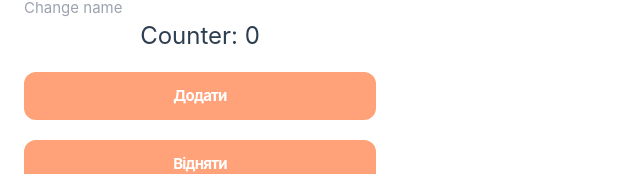
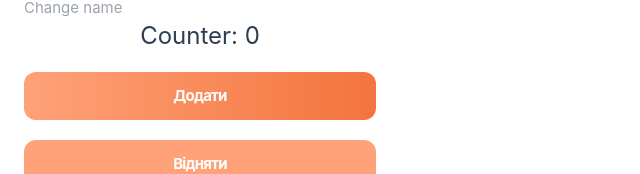
Before and after one commit to Sokilskill/traveler, a Vue app: page / in a window 1280 px wide. Shown: the part 536-710 px from the top of the page, without its empty margins (0-640 px from the left). Built offline with nearby package versions, Linux system fonts and the light colour scheme.

Commit message:
props as object

```diff
--- a/src/components/FavoritePlaces/FavoritePlaces.vue
+++ b/src/components/FavoritePlaces/FavoritePlaces.vue
@@ -4,9 +4,7 @@ import IButton from '../IButton/IButton.vue'
 import { ref } from 'vue'
 const counter = ref(0) // { value: 0 }
 const user = ref({ name: 'Jack', age: 10 })
-const changeName = (newName) => {
-  user.value.name = newName
-}
+
 const increment = () => {
   counter.value += 1
 }
@@ -32,7 +30,14 @@ const updateName = () => {
 
     <p class="text-center text-2xl" v-if="counter !== 10">Counter: {{ counter }}</p>
 
-    <IButton class="w-full mt-5" @click="increment" :disabled="counter === 10">Додати</IButton>
+    <IButton
+      variant="gradient"
+      red="red"
+      class="w-full mt-5"
+      @click="increment"
+      :disabled="counter === 10"
+      >Додати</IButton
+    >
     <IButton class="w-full mt-5" @click="decrement" :disabled="counter === 0">Відняти</IButton>
 
     <IButton class="w-full mt-10">Додати маркер</IButton>
--- a/src/components/IButton/IButton.vue
+++ b/src/components/IButton/IButton.vue
@@ -1,10 +1,23 @@
 <script setup>
 import { defineProps } from 'vue'
 
-const props = defineProps(['variant', 'red'])
+const props = defineProps({
+  variant: {
+    required: false,
+    type: String
+  },
+  red: {
+    default: 'text-white',
+    required: false,
+    type: String,
+    validator: (value) => {
+      return ['1', 'red', 'text-white', 'true'].includes(value)
+    }
+  }
+})
 
-const colorRed = props.red ? 'text-red-700' : 'text-white'
-console.log('colorRed', colorRed)
+const colorRed =
+  props.red === '1' || props.red === 'red' || props.red === 'true' ? 'text-red-700' : 'text-white'
 const bgStyles =
   props.variant === 'gradient' ? 'bg-gradient-to-r from-[#FFA279] to-[#F3743D]' : 'bg-[#FFA279]'
 </script>
```
